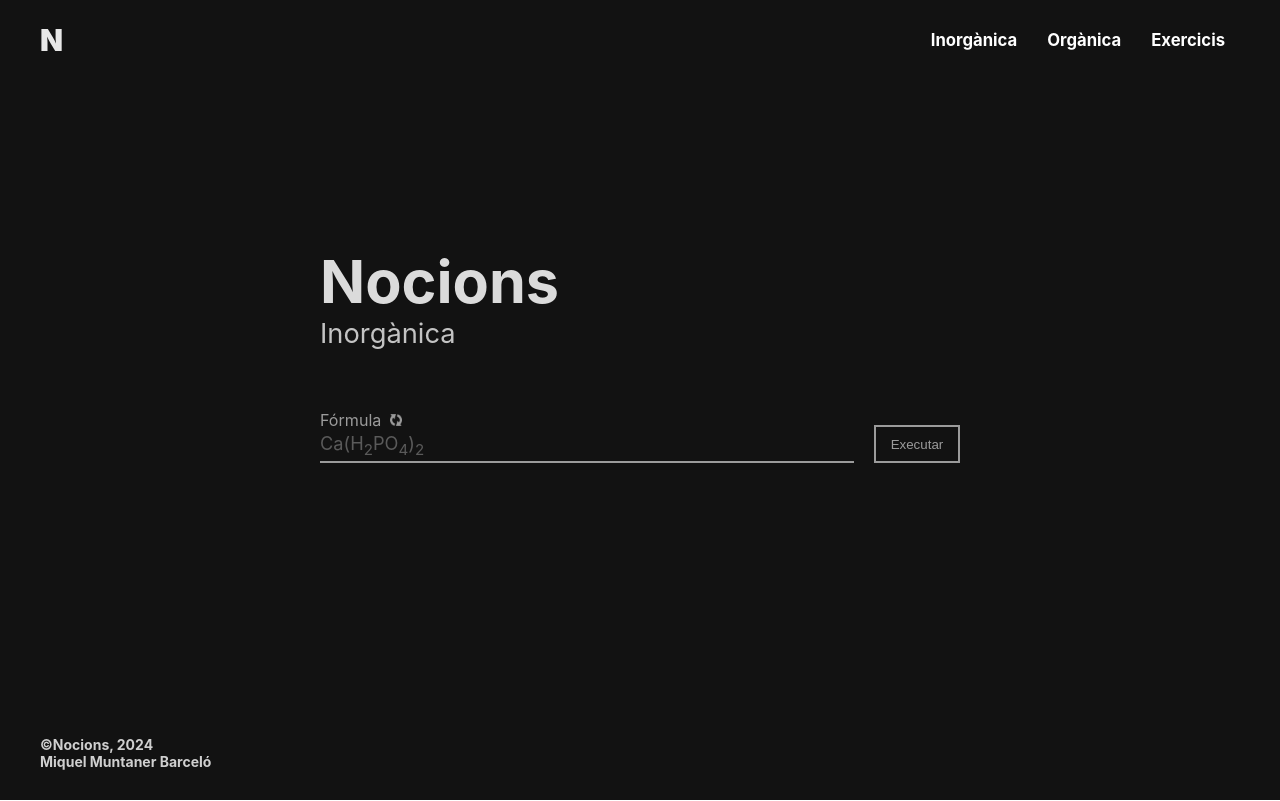
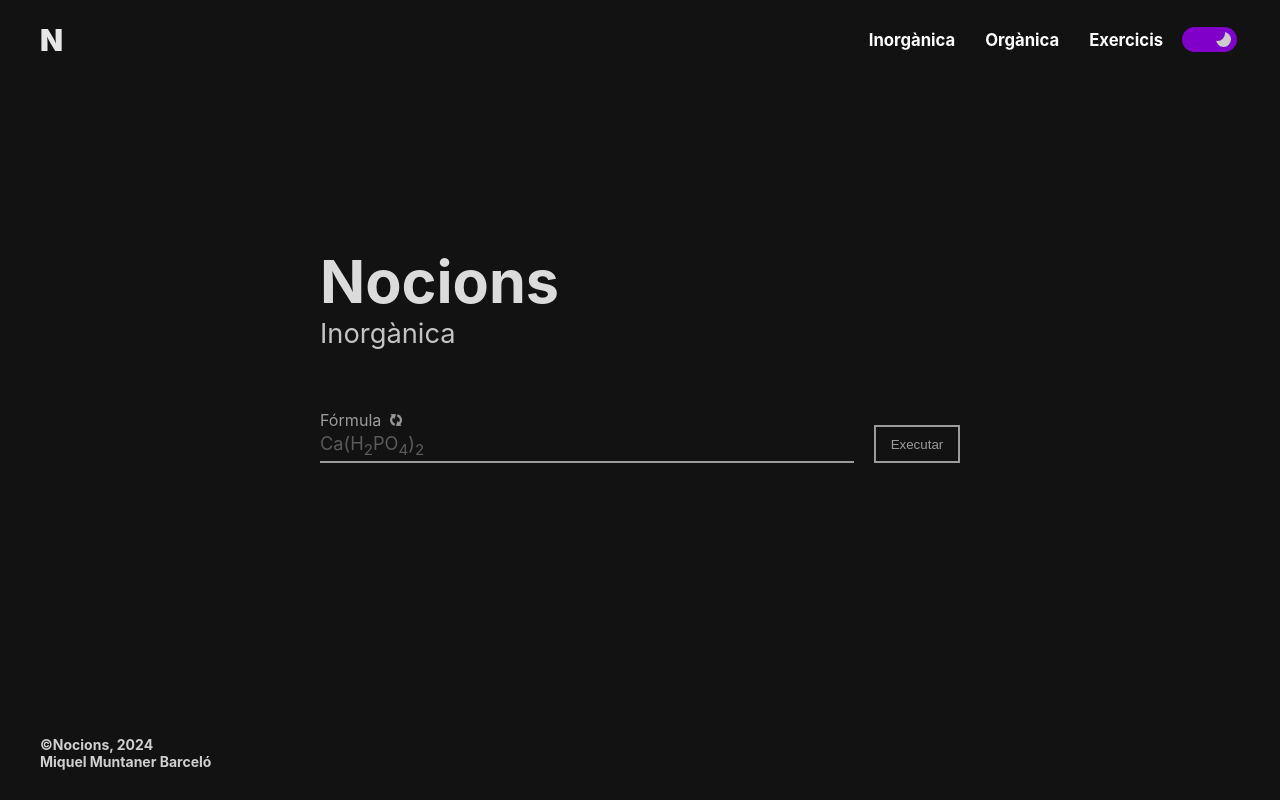
Before and after one commit to MiquelMuntaner/marga2, a React (Create React App) app: page / in a window 1280 px wide. Built offline with nearby package versions, Linux system fonts and the light colour scheme.

Commit message:
White mode added

```diff
--- a/src/App.js
+++ b/src/App.js
@@ -3,13 +3,39 @@ import './App.css';
 import { InorganicaPage } from './pages/InorganicaPage';
 import { OrganicaPage } from './pages/OrganicaPage';
 import { ExercicisPage } from './pages/ExercicisPage';
+import { useEffect, useState } from 'react';
 
 function App() {
+    const [darkMode, setDarkMode] = useState(true)
+
+    useEffect(() => {
+        if (!darkMode) {
+            console.log("aquii")
+            document.querySelector(".App").style.filter = "invert(100%) hue-rotate(180deg)"
+            let css = document.createElement("style")
+            css.innerHTML = `
+                .light_theme {
+                    filter: invert(100%) hue-rotate(180deg);
+                }
+            `
+            document.head.appendChild(css)
+        } else {
+            document.querySelector(".App").style.filter = ""
+            let css = document.createElement("style")
+            css.innerHTML = `
+                .light_theme {
+                    filter: invert(0%)
+                }
+            `
+            document.head.appendChild(css)
+        }
+    }, [darkMode])
+
     return (
         <div className="App">
             <Routes>
-                <Route path='/' element={<InorganicaPage />} />
-                <Route path='/inorganica' element={<InorganicaPage />} />
+                <Route path='/' element={<InorganicaPage setDarkMode={setDarkMode} />} />
+                <Route path='/inorganica' element={<InorganicaPage />} setDarkMode={setDarkMode} />
                 <Route path='/organica' element={<OrganicaPage />} />
                 <Route path='/exercicis' element={<ExercicisPage />} />
             </Routes>
--- a/src/components/FormulaInput/index.js
+++ b/src/components/FormulaInput/index.js
@@ -39,6 +39,7 @@ export const FormulaInput = ({ labelRef, doFormula, inputText }) => {
         let finalHtmlText = ""
         const currentInputValue = e.target.value
         const hasNumber = /\d/;
+        /*
         for (let i = 0; i < currentInputValue.length; i++) {
             if (
                 hasNumber.test(currentInputValue[i])
@@ -53,10 +54,36 @@ export const FormulaInput = ({ labelRef, doFormula, inputText }) => {
                 && currentInputValue[i + 2] !== "a"
             ) {
                 finalHtmlText = `${finalHtmlText}<sup>${currentInputValue[i] + currentInputValue[i + 1]}</sup>`
+            } else if (currentInputValue[i] == "*") {
+                finalHtmlText = `${finalHtmlText}·`
             } else if (
                 ["-", "+"].includes(currentInputValue[i]) == false
                 || hasNumber.test(currentInputValue[i - 1]) == false
                 || currentInputValue[i + 1] === "a"
+            ) {
+                finalHtmlText = `${finalHtmlText}${currentInputValue[i]}`
+            }
+        }
+        */
+
+        for (let i = 0; i < currentInputValue.length; i++) {
+            if (
+                hasNumber.test(currentInputValue[i])
+                && (["-", "+"].includes(currentInputValue[i + 1]) == false)
+                && (["*", "·"].includes(currentInputValue[i - 1]) == false)
+                && (!["*", "·"].includes(currentInputValue[i - 2]))
+            ) {
+                finalHtmlText = `${finalHtmlText}<sub>${currentInputValue[i]}</sub>`
+            } else if (
+                hasNumber.test(currentInputValue[i])
+                && ["-", "+"].includes(currentInputValue[i + 1]) == true
+            ) {
+                finalHtmlText = `${finalHtmlText}<sup>${currentInputValue[i] + currentInputValue[i + 1]}</sup>`
+            } else if (currentInputValue[i] == "*") {
+                finalHtmlText = `${finalHtmlText}·`
+            } else if (
+                ["-", "+"].includes(currentInputValue[i]) == false
+                || hasNumber.test(currentInputValue[i - 1]) == false
             ) {
                 finalHtmlText = `${finalHtmlText}${currentInputValue[i]}`
             }
--- a/src/components/Navbar/index.js
+++ b/src/components/Navbar/index.js
@@ -1,8 +1,14 @@
-import React from 'react'
-import { NavbarContainer } from './styles'
+import React, { useEffect, useRef, useState } from 'react'
+import { NavbarContainer, ToggleDarkMode } from './styles'
 import { NavLink } from 'react-router-dom'
 
-export const Navbar = () => {
+export const Navbar = ({ setDarkMode }) => {
+    const checkboxRef = useRef()
+
+    const handleCheckboxChange = (e) => {
+        setDarkMode(checkboxRef.current.checked)
+    }
+
     return (
         <NavbarContainer>
             <div>
@@ -24,6 +30,15 @@ export const Navbar = () => {
                         Exercicis
                     </NavLink>
                 </li>
+                <li>
+                    <ToggleDarkMode
+                        className='light_theme'
+                        type='checkbox'
+                        ref={checkboxRef}
+                        onChange={handleCheckboxChange}
+                        defaultChecked={true}
+                    ></ToggleDarkMode>
+                </li>
             </ul>
         </NavbarContainer>
     )
--- a/src/components/Navbar/styles.js
+++ b/src/components/Navbar/styles.js
@@ -76,3 +76,56 @@ export const NavbarContainer = styled.div`
         color: #d3d3d3;
     }
 `
+
+export const ToggleDarkMode = styled.input`
+    position: relative;
+    appearance: none;
+    outline: none;
+    width: 55px;
+    height: 25px;
+    margin-top: 17px;
+    border-radius: 20px;
+    background: #c3c3c3;
+    box-shadow: none;
+    cursor: pointer;
+    overflow: hidden;
+    transition: 0.3s ease-in-out;
+
+    &:checked {
+        background: #8000c9;
+    }
+
+    &::before {
+        content: '';
+        position: absolute;
+        top: 5px;
+        left: 5px;
+        border-radius: inherit;
+        width: 15px;
+        height: 15px;
+        background: #ffff00;
+        transition: inherit;
+    }
+
+    &::after {
+        content: '';
+        position: absolute;
+        top: -1px;
+        right: calc(100% + 36px);
+        border-radius: inherit;
+        width: 15px;
+        height: 15px;
+        background: #c3c3c3;
+        transition: inherit;
+    }
+
+    &:checked::before {
+        left: calc(100% - 21px);
+        background: #cccccc;
+    }
+
+    &:checked::after {
+        right: 12px;
+        background: #8000c9;
+    }
+`
--- a/src/components/PageLayout/index.js
+++ b/src/components/PageLayout/index.js
@@ -1,13 +1,18 @@
-import React from 'react'
+import React, { useEffect } from 'react'
 import { LayoutDiv } from './styles'
 import { Footer } from '../Footer'
 import { Navbar } from '../Navbar'
 
-export const PageLayout = ({ children }) => {
+export const PageLayout = ({ setDarkMode, children }) => {
+
+    useEffect(() => {
+        setDarkMode(true)
+    }, [])
+
     return (
         <>
             <LayoutDiv>
-                <Navbar />
+                <Navbar setDarkMode={setDarkMode} />
                 {children}
             </LayoutDiv>
             <Footer />
--- a/src/pages/InorganicaPage/index.js
+++ b/src/pages/InorganicaPage/index.js
@@ -2,9 +2,9 @@ import React from 'react'
 import { PageLayout } from '../../components/PageLayout'
 import { Form } from '../../components/Form'
 
-export const InorganicaPage = () => {
+export const InorganicaPage = ({ setDarkMode }) => {
     return (
-        <PageLayout>
+        <PageLayout setDarkMode={setDarkMode}>
             <Form />
         </PageLayout>
     )
--- a/src/tools/formulaSplitter.js
+++ b/src/tools/formulaSplitter.js
@@ -7,6 +7,13 @@ export const splitFormula = (s) => {
     let splitedFormula = []
     let currentParenthesis = false
     let parenthesisBufer = []
+    let hidratat = 0
+
+    if (s.includes("·") || s.includes("*")) {
+        let dividedFormula = s.split((s.includes("·") ? "·" : "*"))
+        s = dividedFormula[0]
+        hidratat = parseInt(dividedFormula[1].slice(0, 2))
+    }
 
     for (let i in s) {
         if (s[i] === "(") {
@@ -57,7 +64,7 @@ export const splitFormula = (s) => {
         }
     }
     let processedFormula = addData(finalFormula)
-    return processedFormula
+    return [processedFormula, hidratat]
 }
 
 const addData = (formula, numOfMolecules = 1) => {
@@ -65,15 +72,16 @@ const addData = (formula, numOfMolecules = 1) => {
     let bufferDict = {}
     for (let i in formula) {
         if (!Array.isArray(formula[i][0])) {
+            bufferDict = {}
             bufferDict = Object.assign({}, data[formula[i][0]])
             bufferDict["letters"] = formula[i][0]
-            bufferDict["atomCount"] = formula[i][1] * numOfMolecules
+            bufferDict["atomCount"] = formula[i][1]
+            console.log("buffer dict", bufferDict)
             elements.push(bufferDict)
         } else {
             elements.push(addData(formula[i][0], formula[i][1]))
         }
     }
     elements.push({ "numOfMolecules": numOfMolecules })
-    console.log("elements", elements)
     return elements
 }
--- a/src/tools/inorganicProcessor.js
+++ b/src/tools/inorganicProcessor.js
@@ -66,7 +66,6 @@ export const calcOxoacids = (formula) => {
 }
 
 export const calcOxosals = (formula) => {
-    console.log("formulaa", formula)
     let possibleAtomCountOxigen = []
     let possibleAtomCountHidrogen = []
     let possibleAtomCountHidrogenException = []
--- a/src/tools/nameSplitter.js
+++ b/src/tools/nameSplitter.js
@@ -28,7 +28,6 @@ export const nameSplitter = (formulaName) => {
 
 
     // Eliminam els prefixos multiplicados i guardam l'informació per finalment inserir-le
-    console.log("plited", splitedName)
     const prefixos = ["mon", "di", "tri", "tetra", "penta", "hexa", "hepta", "octa", "nona", "deca"]
     let atomCountData = []
 
@@ -37,7 +36,6 @@ export const nameSplitter = (formulaName) => {
             if (splitedName[i].slice(0, prefixos[j].length) === prefixos[j]) {
                 atomCountData.push(parseInt(j) + 1)
                 splitedName[i] = splitedName[i].slice(prefixos[j].length)
-                console.log("slice", splitedName[i])
             }
         }
 
```
Also changed, not shown: src/components/Form/index.js (+25 -16 lines).
